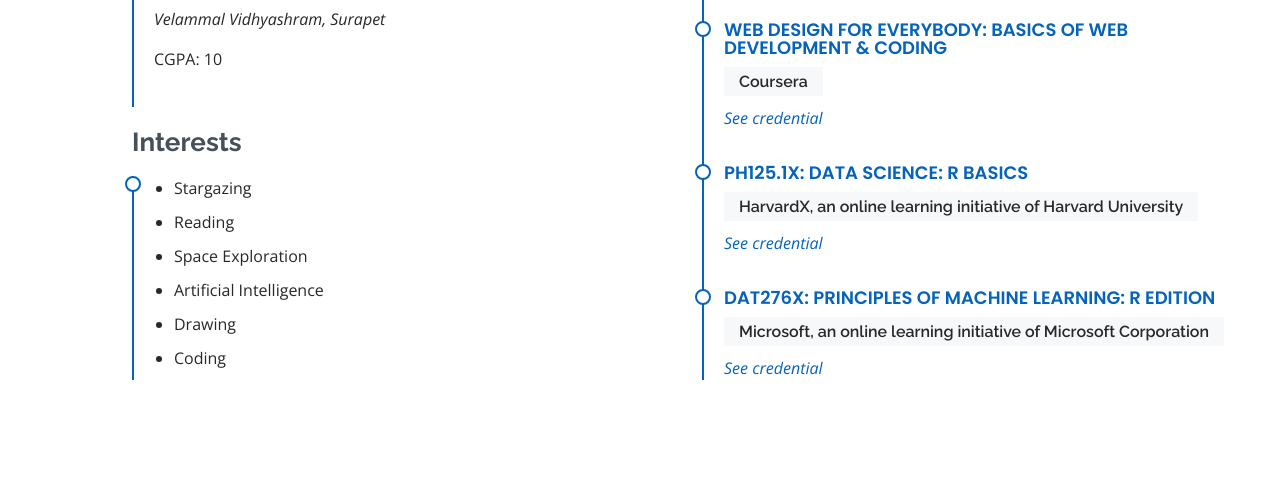
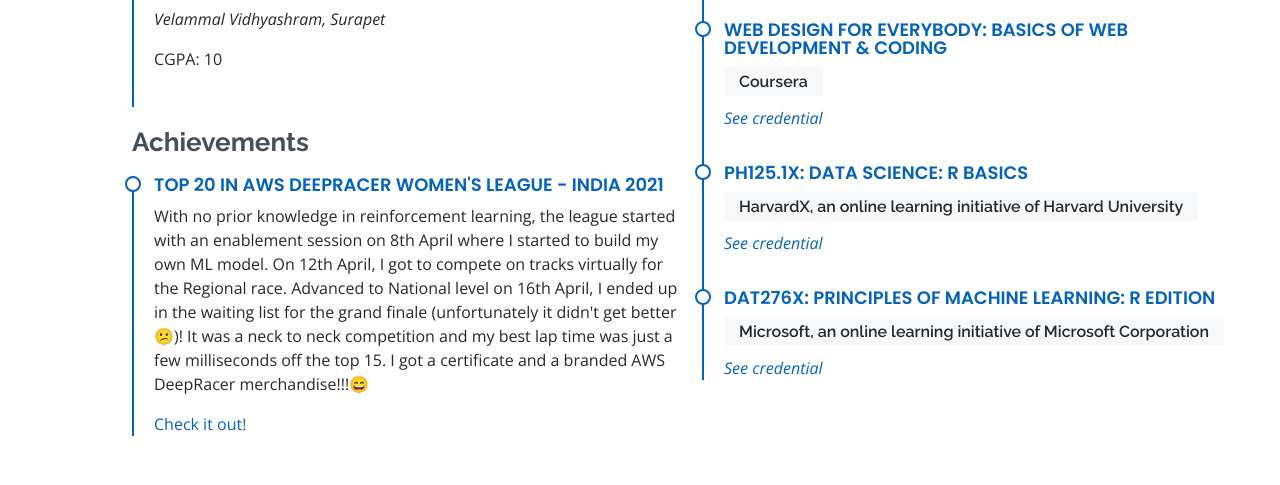
Before and after one commit to sheki018/Shekinah, a plain HTML site: page index.html in a window 1280 px wide. Shown: the part 2744-3229 px from the top of the page. Drawn offline with nearby package versions, Linux system fonts and the light colour scheme; files whose address does not match are found by name.

Commit message:
Update index.html

```diff
--- a/index.html
+++ b/index.html
@@ -240,16 +240,17 @@
 							<p>CGPA: 10</p>
 						</div>
 
-						<h3 class="resume-title">Interests</h3>
+						<h3 class="resume-title">Achievements</h3>
 						<div class="resume-item pb-0">
-							<ul>
-								<li>Stargazing</li>
-								<li>Reading</li>
-								<li>Space Exploration</li>
-								<li>Artificial Intelligence</li>
-								<li>Drawing</li>
-								<li>Coding</li>
-							</ul>
+							<h4>Top 20 in AWS DeepRacer Women's League - India 2021</h4>
+							<p>
+								With no prior knowledge in reinforcement learning, the league started with an enablement session on 8th April where I started to build my own ML model.
+								On 12th April, I got to compete on tracks virtually for the Regional race.
+								Advanced to National level on 16th April, I ended up in the waiting list for the grand finale (unfortunately it didn't get better😕)!
+								It was a neck to neck competition and my best lap time was just a few milliseconds off the top 15.
+								I got a certificate and a branded AWS DeepRacer merchandise!!!😄
+							</p>
+							<a href = "https://www.linkedin.com/posts/shekinah-t-b948991a3_aws-awsdeepracer-ml-activity-6793176333351567360-FHSC">Check it out!</a>
 						</div>
 					</div>
 
```
